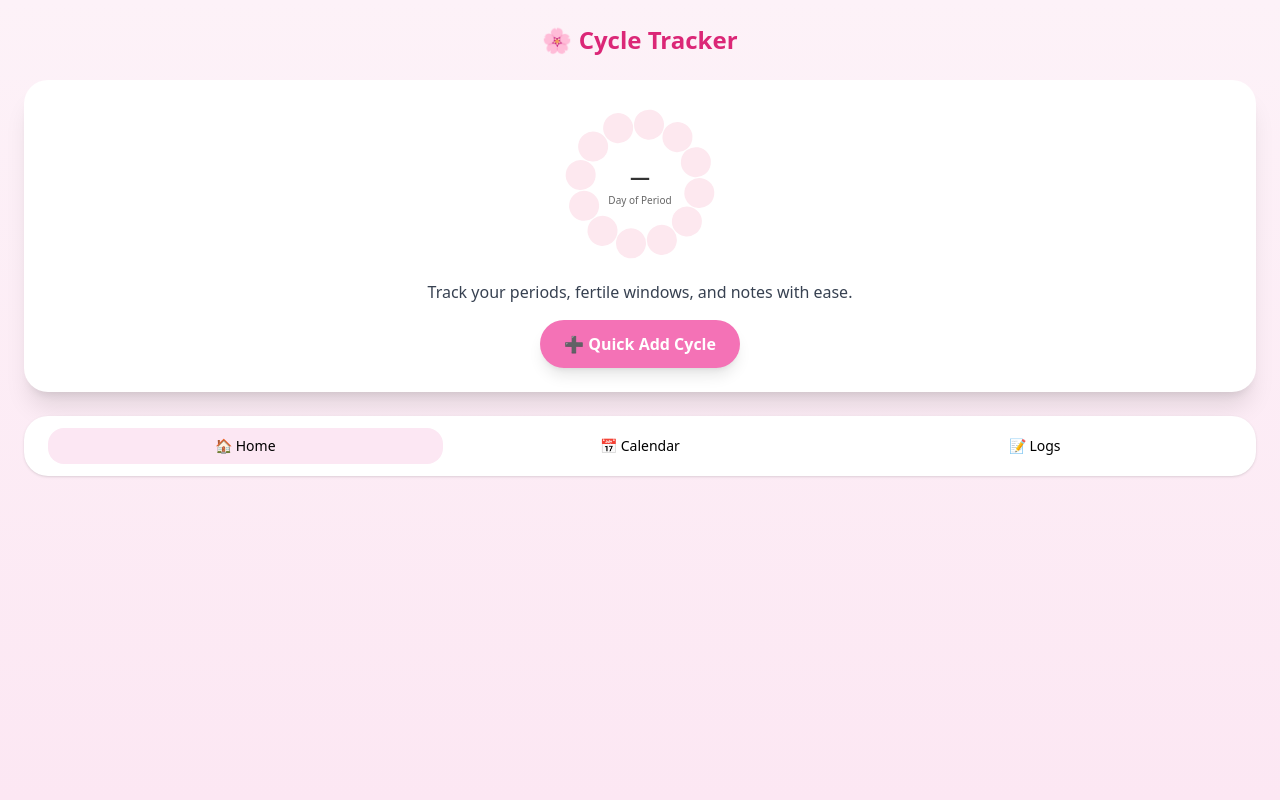
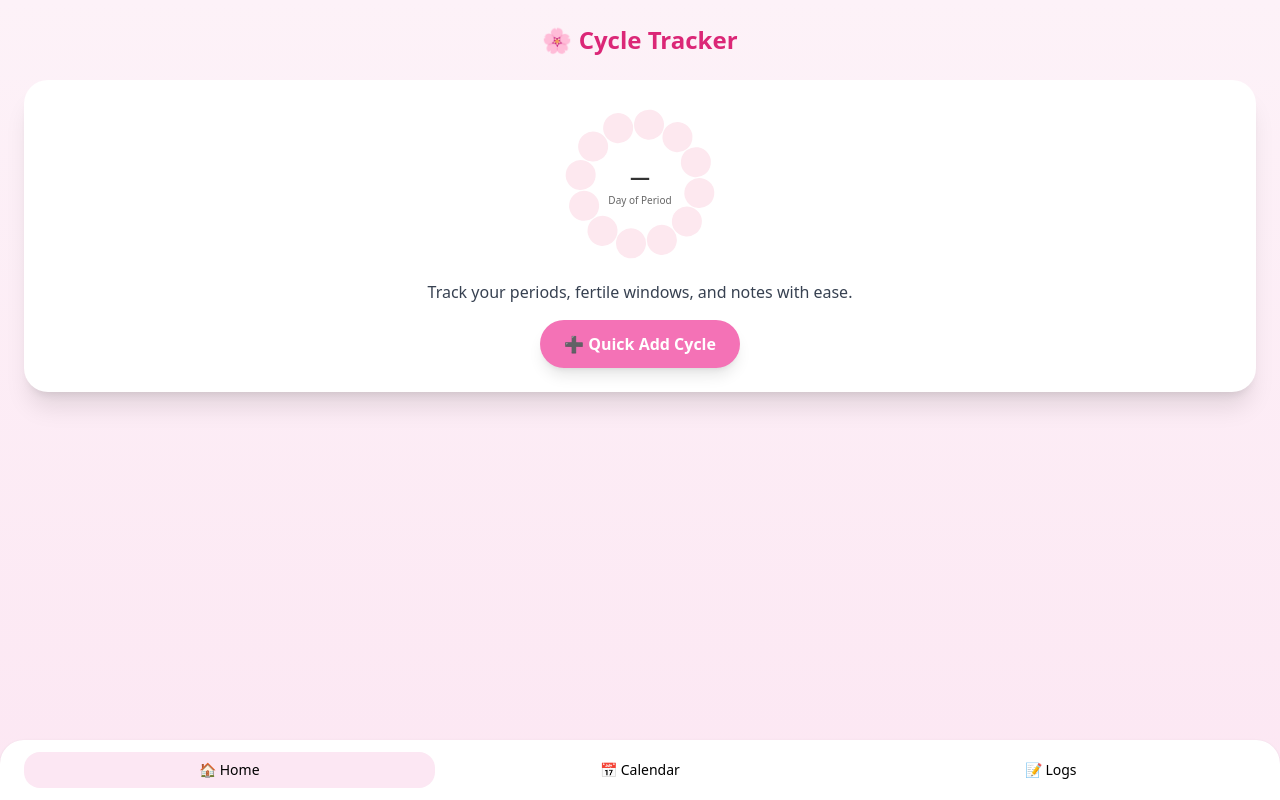
Before and after one commit to aminuastroboy/project-mct, a React (Create React App) app: page / in a window 1280 px wide. Built offline with nearby package versions, Linux system fonts and the light colour scheme.

Commit message:
Update App.js

```diff
--- a/src/App.js
+++ b/src/App.js
@@ -54,7 +54,7 @@ function App() {
   }
 
   return (
-    <div className="min-h-screen bg-gradient-to-b from-pink-50 to-pink-100 p-6">
+    <div className="min-h-screen bg-gradient-to-b from-pink-50 to-pink-100 p-6 pb-24">
       {celebrate && <Confetti />}
       <h1 className="text-2xl font-bold text-pink-600 text-center mb-6">
         🌸 Cycle Tracker
@@ -103,8 +103,7 @@ function App() {
                   >
                     <div>
                       <p>
-                        <span className="font-medium">Start:</span>{" "}
-                        {c.start}
+                        <span className="font-medium">Start:</span> {c.start}
                       </p>
                       <p>
                         <span className="font-medium">Duration:</span>{" "}
@@ -186,8 +185,8 @@ function App() {
         </div>
       )}
 
-      {/* Bottom nav */}
-      <nav className="mt-6 bg-white rounded-3xl shadow px-6 py-3">
+      {/* Bottom nav fixed */}
+      <nav className="fixed bottom-0 left-0 right-0 bg-white rounded-t-3xl shadow px-6 py-3">
         <div className="grid grid-cols-3 text-center text-sm">
           <button
             onClick={() => setTab("home")}
```
